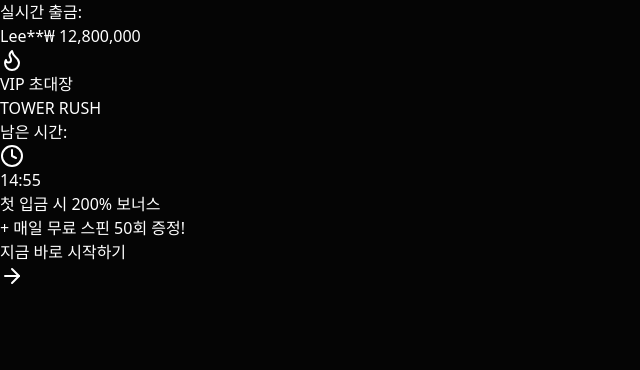
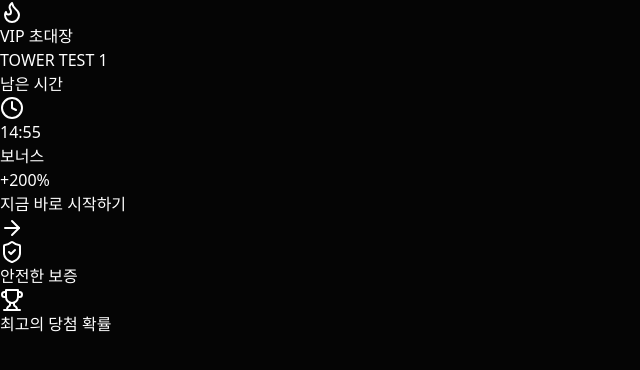
Before and after one commit to f1stek/korea, a Next.js app: page / in a window 1280 px wide. Shown: the top 370 px of the page, without its empty margins (0-640 px from the left). Built offline with nearby package versions, Linux system fonts and the light colour scheme.

Commit message:
fix everything

```diff
--- a/app/layout.tsx
+++ b/app/layout.tsx
@@ -1,21 +1,18 @@
-import type { Metadata } from "next";
 import "./globals.css";
 
-export const metadata: Metadata = {
+export const metadata = {
   title: "Tower Rush",
   description: "Play and Win",
 };
 
 export default function RootLayout({
   children,
-}: Readonly<{
+}: {
   children: React.ReactNode;
-}>) {
+}) {
   return (
-    <html lang="en">
-      <body className="antialiased">
-        {children}
-      </body>
+    <html lang="ko">
+      <body>{children}</body>
     </html>
   );
 }
--- a/app/page.tsx
+++ b/app/page.tsx
@@ -1,147 +1,134 @@
 "use client";
+
 import React, { useEffect, useState } from 'react';
 import { Flame, Clock, ShieldCheck, Coins, ArrowRight, BellRing, Trophy } from 'lucide-react';
-import { supabase } from './supabase';
-declare global {
-  interface Window {
-    dataLayer: any[];
-    gtag: (...args: any[]) => void;
-  }
-}
-
-const RECENT_WINNERS = [
-  { name: 'Kim**', amount: '₩ 4,500,000' },
-  { name: 'Lee**', amount: '₩ 12,800,000' },
-  { name: 'Park**', amount: '₩ 1,200,000' },
-  { name: 'Choi**', amount: '₩ 8,900,000' },
-];
+import { supabase } from './supabase'; // Убедись, что файл supabase.ts лежит рядом
 
 export default function App() {
   const [isClicking, setIsClicking] = useState(false);
   const [timeLeft, setTimeLeft] = useState(900);
-  const [winnerIndex, setWinnerIndex] = useState(0);
 
   const GA_MEASUREMENT_ID = 'G-74J0QQRZRV';
-  const AFFILIATE_LINK = 'https://ptgateway.com/v1/process/376?landing=/signup';
+  const AFFILIATE_LINK = 'https://ptgateway.com/v1/process/376?landing=true';
 
+  // Таймер обратного отсчета
   useEffect(() => {
-    const script = document.createElement('script');
-    script.src = `https://www.googletagmanager.com/gtag/js?id=${GA_MEASUREMENT_ID}`;
-    script.async = true;
-    document.head.appendChild(script);
-
-    window.dataLayer = window.dataLayer || [];
-    window.gtag = function () {
-      window.dataLayer.push(arguments);
-    };
-    window.gtag('js', new Date());
-    window.gtag('config', GA_MEASUREMENT_ID);
-  }, []);
-
-  useEffect(() => {
-    const timer = setInterval(() => {
-      setTimeLeft((prev) => (prev > 0 ? prev - 1 : 0));
-    }, 1000);
+    if (timeLeft <= 0) return;
+    const timer = setInterval(() => setTimeLeft(prev => prev - 1), 1000);
     return () => clearInterval(timer);
-  }, []);
-
-  useEffect(() => {
-    const winnerTimer = setInterval(() => {
-      setWinnerIndex((prev) => (prev + 1) % RECENT_WINNERS.length);
-    }, 3000);
-    return () => clearInterval(winnerTimer);
-  }, []);
+  }, [timeLeft]);
 
   const formatTime = (seconds: number) => {
-    const m = Math.floor(seconds / 60).toString().padStart(2, '0');
-    const s = (seconds % 60).toString().padStart(2, '0');
-    return `${m}:${s}`;
+    const mins = Math.floor(seconds / 60);
+    const secs = seconds % 60;
+    return `${mins}:${secs < 10 ? '0' : ''}${secs}`;
   };
 
-  const handleCtaClick = async (e: React.MouseEvent<HTMLButtonElement>) => {
+  // ФУНКЦИЯ КЛИКА С ОТЛАДКОЙ
+  const handleTowerRushClick = async (e: React.MouseEvent) => {
     e.preventDefault();
+    console.log(">>> Кнопка нажата!");
     setIsClicking(true);
 
     try {
-      // --- НОВЫЙ БЛОК ДЛЯ SUPABASE ---
-      await supabase.from('clicks').insert([
+      // 1. Пытаемся записать в Supabase
+      console.log(">>> Отправка данных в Supabase...");
+      const { data, error } = await supabase
+        .from('clicks')
+        .insert([
           {
+            ip: 'user_click',
+            device: window.navigator.userAgent.slice(0, 50),
             geo: 'KR',
-          status: 'conversion',
-          device: window.innerWidth < 768 ? 'Mobile' : 'Desktop'
+            status: 'active'
           }
         ]);
-      // -------------------------------
 
-      if (typeof window.gtag === 'function') {
-        window.gtag('event', 'conversion', {
-          send_to: GA_MEASUREMENT_ID,
-          event_category: 'gambling_offer',
-          event_label: 'neon_tower_rush_click',
+      if (error) {
+        console.error(">>> Ошибка базы данных:", error.message);
+      } else {
+        console.log(">>> Данные успешно записаны!", data);
+      }
+
+      // 2. Отправка в Google Analytics (если подключен)
+      if (typeof window !== 'undefined' && (window as any).gtag) {
+        (window as any).gtag('event', 'conversion', {
+          'send_to': `${GA_MEASUREMENT_ID}/tower_rush_click`,
         });
       }
-    } catch (error) {
-      console.error('Tracking failed:', error);
+    } catch (err) {
+      console.error(">>> Критическая ошибка в коде:", err);
     } finally {
+      // 3. Редирект в любом случае через паузу
       setTimeout(() => {
+        console.log(">>> Редирект на оффер...");
         window.location.href = AFFILIATE_LINK;
-      }, 300);
+      }, 500);
     }
   };
 
   return (
-    <div className="min-h-screen bg-[#050505] text-white font-sans overflow-hidden flex flex-col items-center justify-center relative">
-      <div className="absolute inset-0 z-0">
-        <div className="absolute inset-0 bg-[url('https://images.unsplash.com/photo-1555680202-c86f0e12f086?ixlib=rb-4.0.3&auto=format&fit=crop&w=2000&q=80')] bg-cover bg-center opacity-20" />
-        <div className="absolute inset-0 bg-gradient-to-b from-black/60 via-[#050505]/90 to-black" />
-        <div className="absolute top-1/4 left-1/4 w-96 h-96 bg-fuchsia-600/20 rounded-full blur-[100px]" />
-        <div className="absolute bottom-1/4 right-1/4 w-96 h-96 bg-cyan-500/20 rounded-full blur-[100px]" />
+    <div className="min-h-screen bg-[#050505] text-white font-sans overflow-x-hidden relative flex flex-col items-center justify-center py-12 px-4">
+
+      {/* Фон с градиентом */}
+      <div className="absolute inset-0 z-0 opacity-20">
+        <div className="absolute top-1/4 left-1/4 w-96 h-96 bg-fuchsia-600 rounded-full blur-[120px]" />
+        <div className="absolute bottom-1/4 right-1/4 w-96 h-96 bg-cyan-600 rounded-full blur-[120px]" />
       </div>
 
-      <div className="absolute top-6 left-1/2 -translate-x-1/2 z-50 w-[90%] max-w-sm">
-        <div className="bg-white/10 backdrop-blur-md border border-white/10 rounded-full py-2 px-4 flex items-center justify-between shadow-[0_0_15px_rgba(0,240,255,0.3)]">
+      <div className="relative z-10 w-full max-w-lg flex flex-col items-center">
+
+        {/* Хедер */}
+        <div className="text-center mb-8">
+          <div className="inline-flex items-center gap-2 px-4 py-2 rounded-full bg-white/5 border border-white/10 mb-4">
+            <Flame className="w-4 h-4 text-orange-500 animate-pulse" />
+            <span className="text-sm font-bold tracking-wide uppercase">VIP 초대장</span>
+          </div>
+          <h1 className="text-6xl font-black italic tracking-tighter mb-2">
+            TOWER <span className="text-cyan-400">TEST 1</span>
+          </h1>
+        </div>
+
+        {/* Карточка с таймером */}
+        <div className="w-full bg-white/5 backdrop-blur-xl border border-white/10 rounded-3xl p-8 mb-8 relative overflow-hidden">
+          <div className="flex justify-between items-center mb-6">
+            <div className="flex flex-col">
+              <span className="text-slate-400 text-xs uppercase font-bold tracking-widest mb-1">남은 시간</span>
               <div className="flex items-center gap-2">
-            <div className="w-2 h-2 bg-green-500 rounded-full animate-pulse" />
-            <span className="text-xs font-medium text-slate-300">실시간 출금:</span>
+                <Clock className="w-5 h-5 text-cyan-400" />
+                <span className="text-3xl font-mono font-bold">{formatTime(timeLeft)}</span>
               </div>
-          <div className="flex items-center gap-2">
-            <span className="text-sm font-bold text-white">{RECENT_WINNERS[winnerIndex].name}</span>
-            <span className="text-sm font-black text-cyan-400">{RECENT_WINNERS[winnerIndex].amount}</span>
             </div>
+            <div className="text-right">
+              <span className="text-slate-400 text-xs uppercase font-bold tracking-widest mb-1">보너스</span>
+              <div className="text-2xl font-bold text-green-400">+200%</div>
             </div>
           </div>
 
-      <div className="relative z-10 w-full max-w-lg px-4 flex flex-col items-center pt-20 pb-10">
-        <div className="text-center mb-8">
-          <div className="inline-flex items-center justify-center gap-2 mb-4 bg-fuchsia-500/20 border border-fuchsia-500/50 text-fuchsia-400 px-4 py-1.5 rounded-full text-sm font-bold tracking-widest">
-            <Flame className="w-4 h-4" />
-            VIP 초대장
-          </div>
-          <h1 className="text-6xl font-black italic tracking-tighter text-transparent bg-clip-text bg-gradient-to-r from-cyan-400 via-fuchsia-400 to-purple-500">
-            TOWER RUSH
-          </h1>
+          {/* ГЛАВНАЯ КНОПКА */}
+          <button
+            onClick={handleTowerRushClick}
+            disabled={isClicking}
+            className={`w-full group relative flex items-center justify-center gap-3 py-6 rounded-2xl font-black text-xl transition-all duration-300 ${
+              isClicking
+              ? 'bg-slate-800 scale-95 opacity-50'
+              : 'bg-white text-black hover:bg-cyan-400 hover:scale-[1.02] active:scale-95'
+            }`}
+          >
+            {isClicking ? "연결 중..." : "지금 바로 시작하기"}
+            {!isClicking && <ArrowRight className="w-6 h-6 group-hover:translate-x-1 transition-transform" />}
+          </button>
         </div>
 
-        <div className="w-full relative group">
-          <div className="absolute -inset-1 bg-gradient-to-r from-cyan-500 via-fuchsia-500 to-cyan-500 rounded-3xl blur opacity-40"></div>
-          <div className="relative bg-black/80 backdrop-blur-xl border border-white/10 p-8 rounded-3xl w-full text-center">
-            <div className="flex flex-col items-center justify-center mb-6">
-              <span className="text-slate-400 text-sm mb-2">남은 시간:</span>
-              <div className="flex items-center gap-2 text-3xl font-mono font-black text-white bg-white/5 py-2 px-6 rounded-lg border border-white/5">
-                <Clock className="w-6 h-6 text-fuchsia-500 animate-pulse" />
-                {formatTime(timeLeft)}
+        {/* Футер */}
+        <div className="grid grid-cols-2 gap-4 w-full">
+          <div className="bg-white/5 p-4 rounded-2xl border border-white/5 flex items-center gap-3">
+            <ShieldCheck className="w-5 h-5 text-cyan-400" />
+            <span className="text-xs font-medium text-slate-300">안전한 보증</span>
           </div>
-            </div>
-            <h2 className="text-3xl font-extrabold text-white mb-2 leading-tight">
-              첫 입금 시 <span className="text-transparent bg-clip-text bg-gradient-to-r from-yellow-300 to-yellow-500">200%</span> 보너스
-            </h2>
-            <p className="text-slate-400 font-medium mb-8">
-              + 매일 무료 스핀 50회 증정!
-            </p>
-            <button onClick={handleCtaClick} disabled={isClicking} className="relative w-full flex justify-center items-center gap-3 py-5 px-6 rounded-2xl font-black text-2xl overflow-hidden transition-all hover:scale-[1.02] bg-gradient-to-r from-fuchsia-600 to-cyan-600">
-              <span className="relative z-10 text-white">{isClicking ? '이동 중...' : '지금 바로 시작하기'}</span>
-              <ArrowRight className="w-7 h-7 relative z-10 text-white" />
-            </button>
+          <div className="bg-white/5 p-4 rounded-2xl border border-white/5 flex items-center gap-3">
+            <Trophy className="w-5 h-5 text-yellow-500" />
+            <span className="text-xs font-medium text-slate-300">최고의 당첨 확률</span>
           </div>
         </div>
       </div>
--- a/app/tailwind.config.mjs
+++ b/app/taiwind.config.js
@@ -1,5 +1,5 @@
 /** @type {import('tailwindcss').Config} */
-export default {
+module.exports = {
   content: [
     "./app/**/*.{js,ts,jsx,tsx,mdx}",
     "./components/**/*.{js,ts,jsx,tsx,mdx}",
```
Lines whose indentation alone changed are shown as unchanged.
